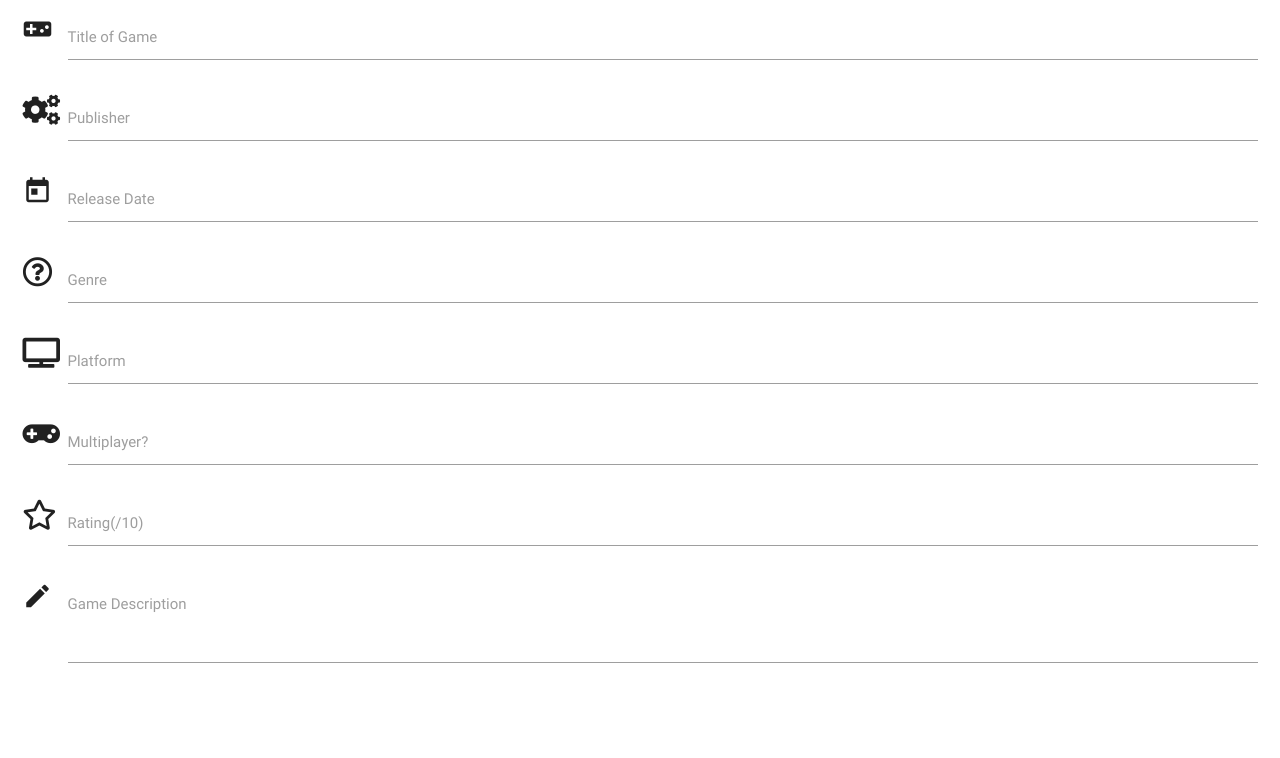
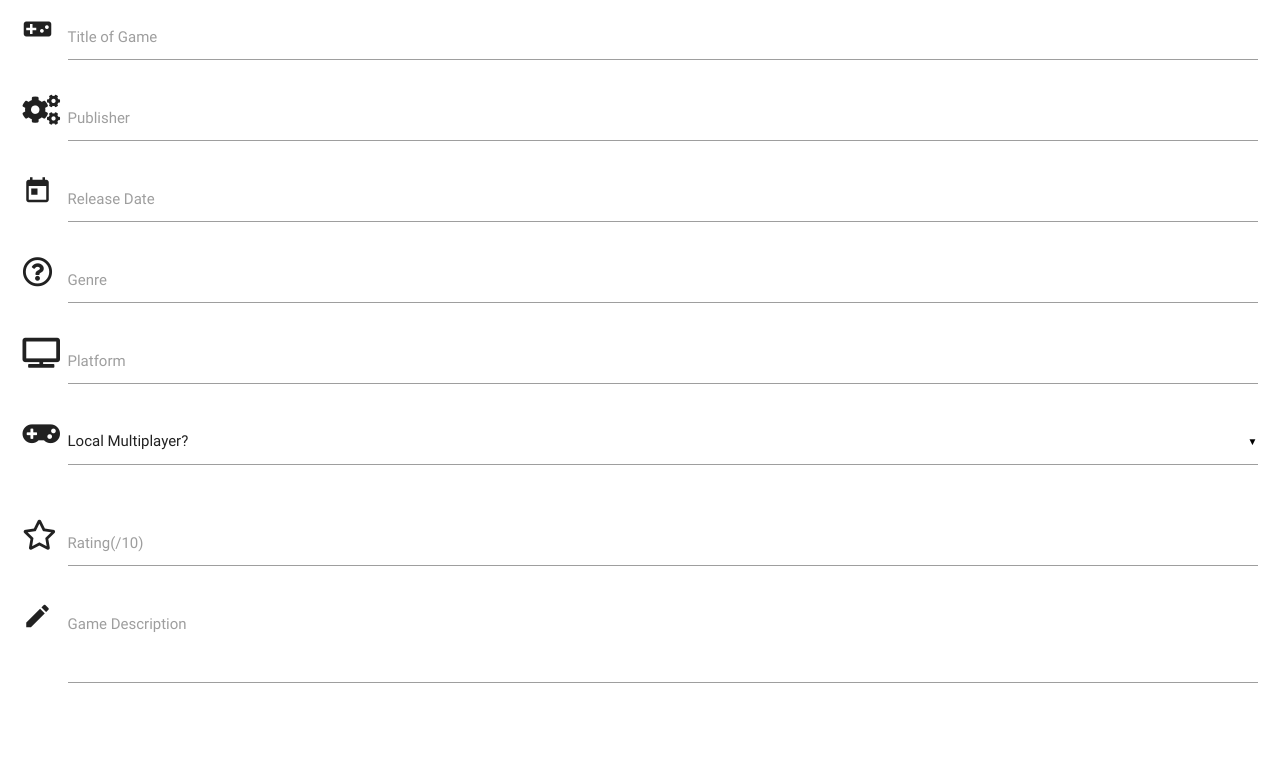
Before and after one commit to djjtyn/WhatGame, a Flask app: page /add_review in a window 1280 px wide. Shown: the part 89-847 px from the top of the page. Before the commit the page ends 752 px from the top, so only its background shows below. Run offline with Flask 2, Linux system fonts and the light colour scheme; data that the repository does not hold is empty; some libraries are stand-ins or nearby versions.

Commit message:
select menu added to add task form for local multiplayer

```diff
--- a/templates/addreview.html
+++ b/templates/addreview.html
@@ -31,10 +31,16 @@
           <input id="platform" name="platform" type="text" class="validate">
           <label for="platform">Platform</label>
         </div><!--platform-->
-        <div class="input-field col s12">
+        <div class="row">
+        <div class="input-field col s12" id="multiplayer">
           <i class="fas fa-gamepad prefix"></i>
-          <input id="multiplayer" name="multiplayer" type="text" class="validate">
-          <label for="multiplayer">Multiplayer?</label>
+          <select id="multiplayer" name="multiplayer">
+                  <option value="" disabled selected>Local Multiplayer?</option>
+                  <option value="multiplayer_yes">Yes</option>
+                  <option value="multiplayer_no">No</option>
+          <label for="multiplayer">Local Multiplayer?</label>
+          </select>
+          </div>
         </div><!--multiplayer-->
          <div class="input-field col s12">
           <i class="far fa-star prefix"></i>
--- a/templates/base.html
+++ b/templates/base.html
@@ -11,6 +11,9 @@
     <script src="https://cdnjs.cloudflare.com/ajax/libs/jquery/3.4.1/jquery.min.js" integrity="sha256-CSXorXvZcTkaix6Yvo6HppcZGetbYMGWSFlBw8HfCJo=" crossorigin="anonymous"></script>
     <script src="https://cdnjs.cloudflare.com/ajax/libs/materialize/0.100.2/js/materialize.min.js"></script>
     <script type="text/javascript">
+      $(document).ready(function() {
+            $('select').material_select();
+        });
       $('.datepicker').pickadate({
             selectMonths: true, // Creates a dropdown to control month
             selectYears: 15, // Creates a dropdown of 15 years to control year,
@@ -22,6 +25,9 @@
     document.getElementById("calender").addEventListener("click", function(e) {
 	e.stopPropagation();
 });
+  $("select").addEventListener("click", function(e) {
+	e.stopPropagation();
+});
     </script>
   </body>
 </html>
```
